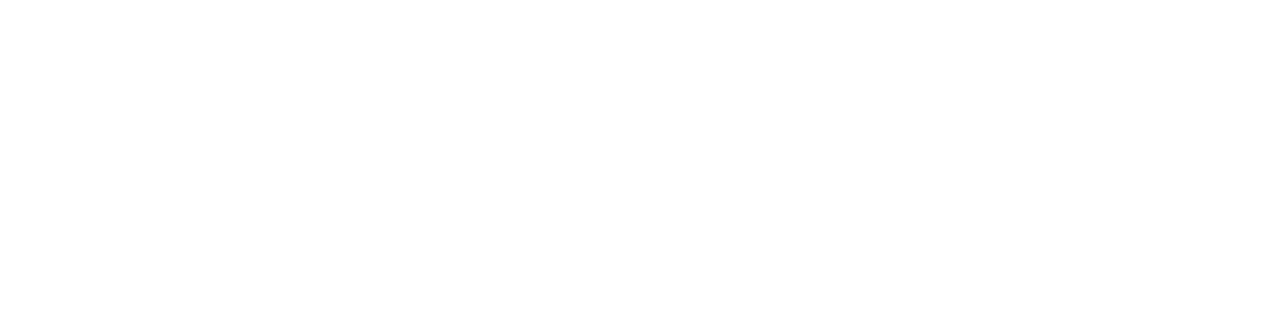
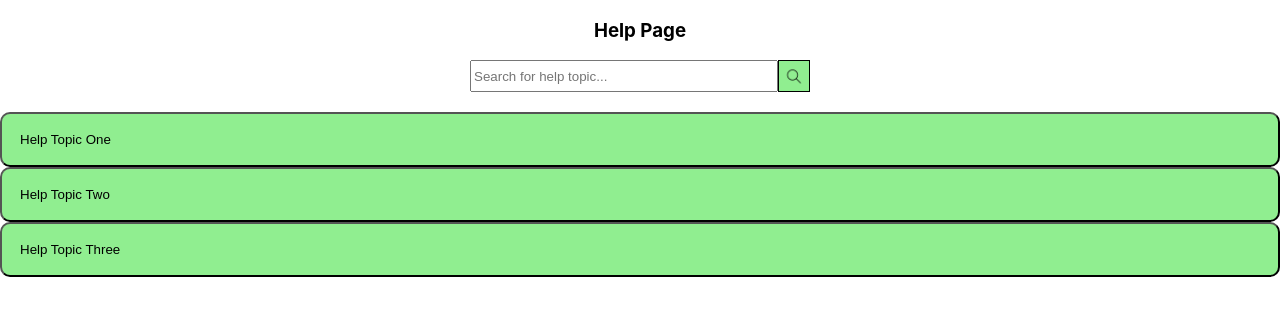
Before and after one commit to jbz6587/ezBank, a React (Create React App) app in the folder ezbank/: page /help in a window 1280 px wide. Shown: the top 316 px of the page. Built offline with nearby package versions, Linux system fonts and the light colour scheme.

Commit message:
Created help page

```diff
--- a/ezbank/src/App.js
+++ b/ezbank/src/App.js
@@ -12,6 +12,7 @@ import Register from './views/register';
 import PWRecovery from './views/pwrecovery';
 import Transfer from './views/transfer';
 import Deposit from './views/deposit';
+import Help from './views/help';
 
 
 function App() {
@@ -27,6 +28,7 @@ function App() {
 					<Route path="/register" component={Register}/>
 					<Route path="/transfer" component={Transfer}/>
 					<Route path="/deposit" component={Deposit}/>
+					<Route path="/help" component={Help}/>
 				</Router>
 			</div>
 		</div>
--- /dev/null
+++ b/ezbank/src/css/help.css
@@ -0,0 +1,36 @@
+
+#searchDiv {
+	display: inline-flex;
+	margin-bottom: 20px;
+}
+
+#searchBar {
+	width: 300px;
+}
+
+#searchIcon {
+	height: 30px;
+	width: 30px;
+	border: 1px solid;
+	background-color: #90EE90;
+}
+
+.accordion {
+  background-color: #90EE90;
+  cursor: pointer;
+  padding: 18px;
+  width: 100%;
+  text-align: left;
+  transition: 0.4s;
+}
+
+.active, .accordion:hover {
+  background-color: #90B090;
+}
+
+.panel {
+  padding: 0 18px;
+  background-color: white;
+  display: none;
+  overflow: hidden;
+}
--- /dev/null
+++ b/ezbank/src/views/help.js
@@ -0,0 +1,48 @@
+import React, { Component } from 'react';
+import {Link} from 'react-router-dom';
+import '../css/help.css';
+import SearchIcon from '../images/search_icon.png';
+
+export default class Help extends Component {
+
+	toggleHelpDiv = (e) => {
+		var targetDiv = e.currentTarget;
+		targetDiv.classList.toggle("active");
+
+		var targetPanel = targetDiv.nextElementSibling;
+		if (targetPanel.style.display === "block") {
+			targetPanel.style.display = "none";
+		} else {
+			targetPanel.style.display = "block";
+		}
+	}
+
+	render() {
+		return(
+		<div className='Help'>
+			<h3>Help Page</h3>
+			<div id="searchDiv">
+				<input id="searchBar" type="text" placeholder="Search for help topic..."/>
+				<input id="searchIcon" type="image" src={SearchIcon}/>
+			</div>
+			<div id="helpTopicsDiv">
+				<button className="accordion" onClick={this.toggleHelpDiv}>Help Topic One</button>
+				<div className="panel">
+					<p>Alpha</p>
+				</div>
+
+				<button className="accordion" onClick={this.toggleHelpDiv}>Help Topic Two</button>
+				<div className="panel">
+					<p>Beta</p>
+				</div>
+
+				<button className="accordion" onClick={this.toggleHelpDiv}>Help Topic Three</button>
+				<div className="panel">
+					<p>Delta</p>
+				</div>
+			</div>
+		</div>
+		)
+	}
+
+}
```
Also changed, not shown: ezbank/src/images/search_icon.png (added).
